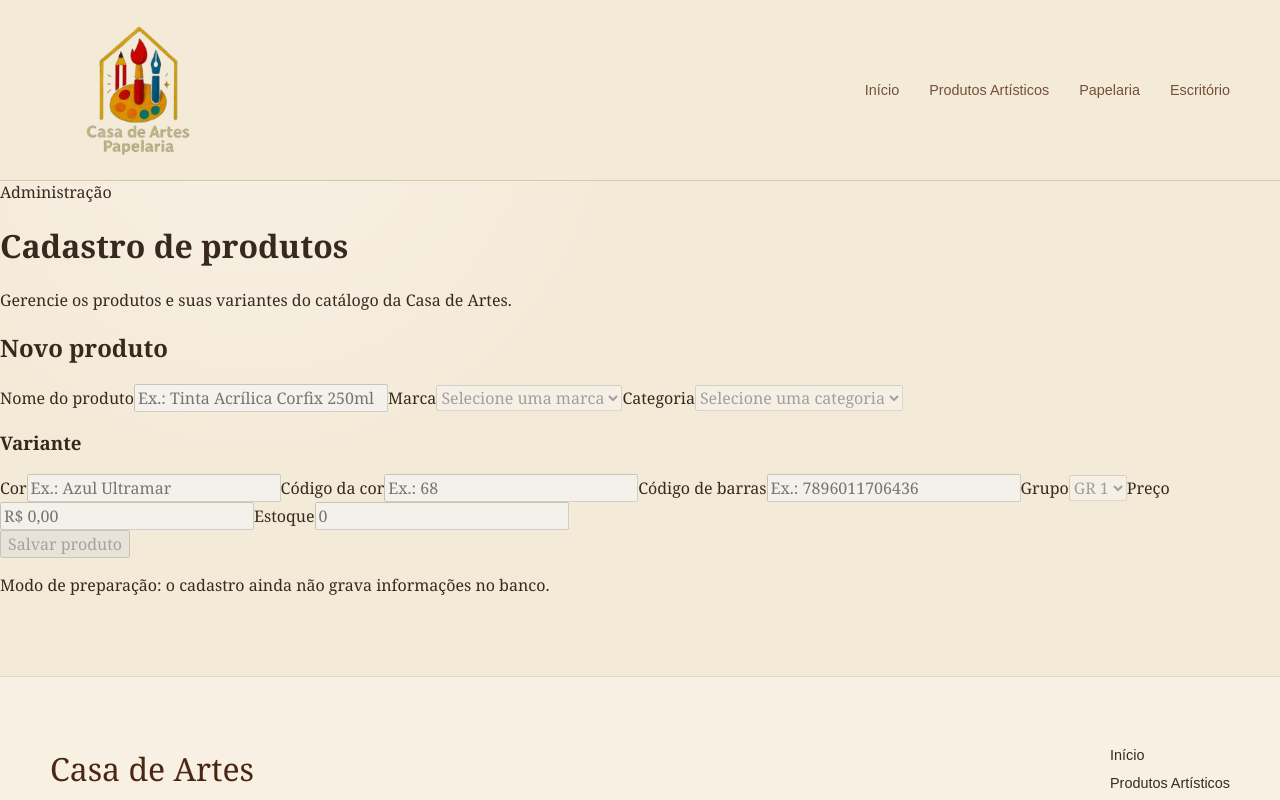
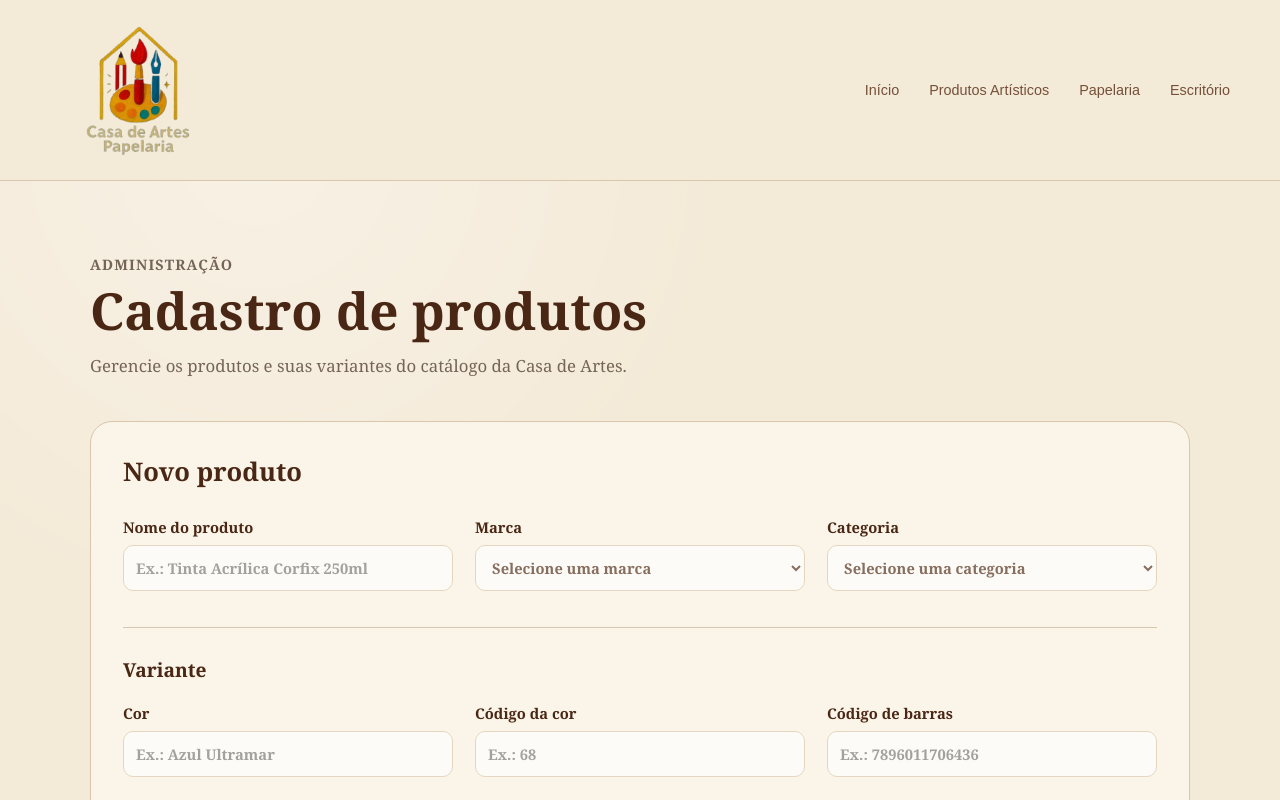
Before and after one commit to guetoneto/casa-de-artes, a React (Vite) app: page /admin/produtos in a window 1280 px wide. Shown: the top 800 px of the page. Built offline with nearby package versions, Linux system fonts and the light colour scheme; no server answers.

Commit message:
Style product admin page

```diff
--- a/src/pages/AdminProducts.jsx
+++ b/src/pages/AdminProducts.jsx
@@ -1,3 +1,5 @@
+import '../styles/admin-products.css'
+
 export default function AdminProducts() {
   return (
     <main className="admin-products">
--- /dev/null
+++ b/src/styles/admin-products.css
@@ -0,0 +1,140 @@
+.admin-products {
+  min-height: 70vh;
+  padding: 72px 24px 100px;
+}
+
+.admin-products-container {
+  width: min(1100px, 100%);
+  margin: 0 auto;
+}
+
+.admin-products-header {
+  max-width: 720px;
+  margin-bottom: 40px;
+}
+
+.admin-products-header > span {
+  display: inline-block;
+  margin-bottom: 8px;
+  color: var(--color-text-soft);
+  font-size: 0.9rem;
+  font-weight: 600;
+  text-transform: uppercase;
+  letter-spacing: 0.08em;
+}
+
+.admin-products-header h1 {
+  margin: 0 0 14px;
+  color: var(--color-brown);
+  font-size: clamp(2.2rem, 4vw, 3.4rem);
+  line-height: 1.1;
+}
+
+.admin-products-header p {
+  margin: 0;
+  color: var(--color-text-soft);
+  font-size: 1.05rem;
+  line-height: 1.7;
+}
+
+.admin-product-form {
+  padding: 32px;
+  background: var(--color-paper-light);
+  border: 1px solid var(--color-border);
+  border-radius: 22px;
+}
+
+.admin-product-form h2 {
+  margin: 0 0 28px;
+  color: var(--color-brown);
+  font-size: 1.6rem;
+}
+
+.admin-product-form h3 {
+  margin: 36px 0 20px;
+  padding-top: 28px;
+  color: var(--color-brown);
+  font-size: 1.2rem;
+  border-top: 1px solid var(--color-border);
+}
+
+.admin-form-grid {
+  display: grid;
+  grid-template-columns: repeat(3, 1fr);
+  gap: 22px;
+}
+
+.admin-form-grid label {
+  display: flex;
+  flex-direction: column;
+  gap: 8px;
+
+  color: var(--color-brown);
+  font-size: 0.92rem;
+  font-weight: 600;
+}
+
+.admin-form-grid input,
+.admin-form-grid select {
+  width: 100%;
+  min-height: 46px;
+  padding: 10px 12px;
+
+  background: #fff;
+  border: 1px solid var(--color-border);
+  border-radius: 10px;
+
+  color: var(--color-brown);
+  font: inherit;
+}
+
+.admin-form-grid input:disabled,
+.admin-form-grid select:disabled {
+  cursor: not-allowed;
+  opacity: 0.65;
+}
+
+.admin-product-form > button {
+  min-height: 46px;
+  margin-top: 32px;
+  padding: 10px 24px;
+
+  background: var(--color-brown);
+  border: 0;
+  border-radius: 10px;
+
+  color: var(--color-paper-light);
+  font: inherit;
+  font-weight: 600;
+}
+
+.admin-product-form > button:disabled {
+  cursor: not-allowed;
+  opacity: 0.5;
+}
+
+.admin-product-form > p {
+  margin: 18px 0 0;
+  color: var(--color-text-soft);
+  font-size: 0.9rem;
+}
+
+@media (max-width: 900px) {
+  .admin-form-grid {
+    grid-template-columns: repeat(2, 1fr);
+  }
+}
+
+@media (max-width: 600px) {
+  .admin-products {
+    padding: 56px 20px 80px;
+  }
+
+  .admin-product-form {
+    padding: 24px 18px;
+  }
+
+  .admin-form-grid {
+    grid-template-columns: 1fr;
+  }
+}
```
